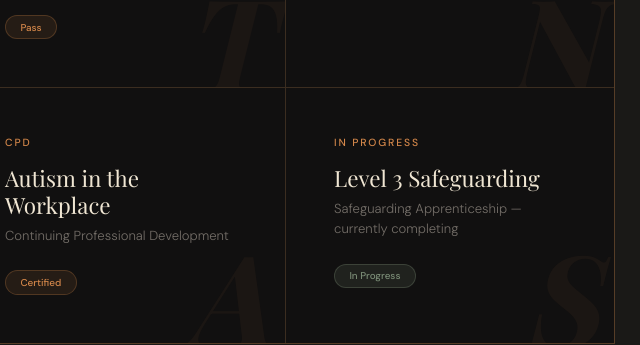
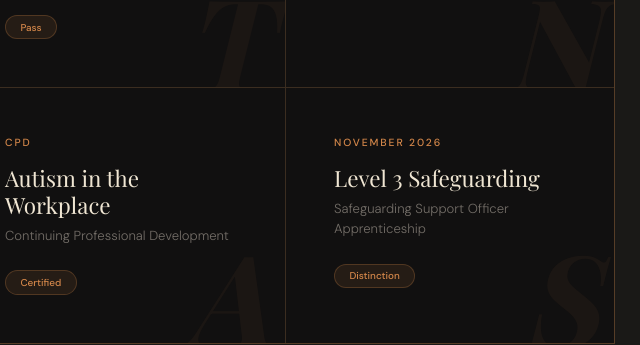
Before and after one commit to Zestra120190/lp-website, a plain HTML site: page index.html in a window 1280 px wide. Shown: the part 5500-5845 px from the top of the page, 519-1159 px from the left. Drawn offline with nearby package versions, Linux system fonts and the light colour scheme; a web font is replaced by a local one.

Commit message:
Mark Level 3 Safeguarding as achieved with Distinction
Lara has completed her Level 3 Safeguarding Support Officer
apprenticeship, issued November 2026. Update the Education card from
"In Progress" to the achieved qualification, with a Distinction badge
in the standard amber style.

Co-Authored-By: Claude Opus 5.5 <noreply@anthropic.com>

```diff
--- a/index.html
+++ b/index.html
@@ -820,10 +820,10 @@
         <span class="edu-badge">Certified</span>
       </div>
       <div class="edu-card reveal d1" data-letter="S">
-        <div class="edu-year">In Progress</div>
+        <div class="edu-year">November 2026</div>
         <div class="edu-school">Level 3 Safeguarding</div>
-        <div class="edu-qual">Safeguarding Apprenticeship — currently completing</div>
-        <span class="edu-badge" style="background:rgba(122,140,118,0.15);color:#7a8c76;border-color:rgba(122,140,118,0.3);">In Progress</span>
+        <div class="edu-qual">Safeguarding Support Officer Apprenticeship</div>
+        <span class="edu-badge">Distinction</span>
       </div>
     </div>
   </div>
```
